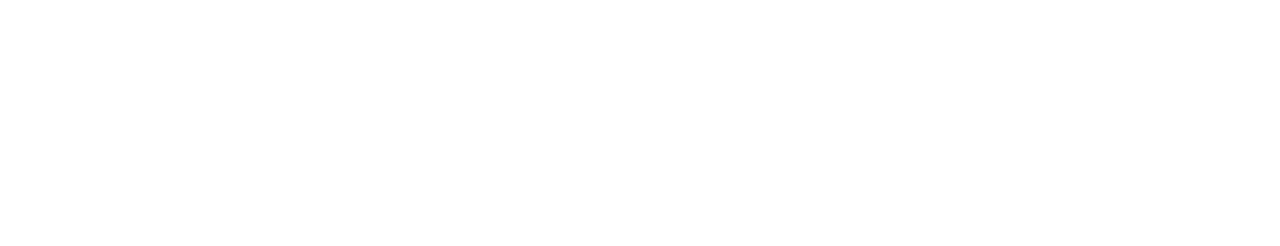
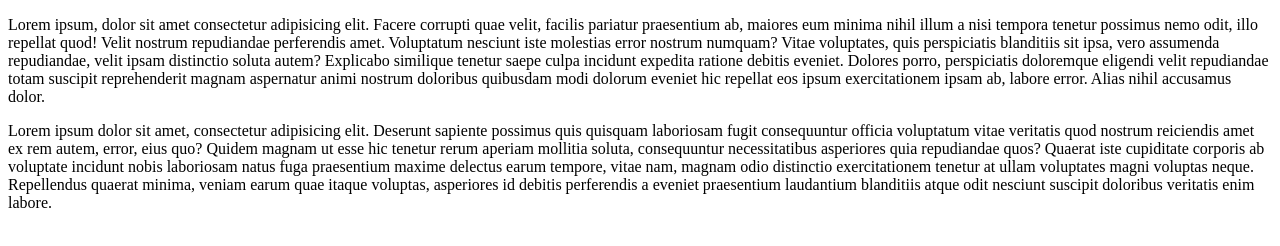
Before and after one commit to Bebe-Khodezatul-kobra-Lupin/my-first-ripo, a plain HTML site: page index.html in a window 1280 px wide. Drawn offline with Linux system fonts and the light colour scheme.

Commit message:
add paragraph

```diff
--- a/index.html
+++ b/index.html
@@ -7,6 +7,9 @@
     <title>My first repo</title>
 </head>
 <body>
+    <p>Lorem ipsum, dolor sit amet consectetur adipisicing elit. Facere corrupti quae velit, facilis pariatur praesentium ab, maiores eum minima nihil illum a nisi tempora tenetur possimus nemo odit, illo repellat quod! Velit nostrum repudiandae perferendis amet. Voluptatum nesciunt iste molestias error nostrum numquam? Vitae voluptates, quis perspiciatis blanditiis sit ipsa, vero assumenda repudiandae, velit ipsam distinctio soluta autem? Explicabo similique tenetur saepe culpa incidunt expedita ratione debitis eveniet. Dolores porro, perspiciatis doloremque eligendi velit repudiandae totam suscipit reprehenderit magnam aspernatur animi nostrum doloribus quibusdam modi dolorum eveniet hic repellat eos ipsum exercitationem ipsam ab, labore error. Alias nihil accusamus dolor.</p>
+
+    <p>Lorem ipsum dolor sit amet, consectetur adipisicing elit. Deserunt sapiente possimus quis quisquam laboriosam fugit consequuntur officia voluptatum vitae veritatis quod nostrum reiciendis amet ex rem autem, error, eius quo? Quidem magnam ut esse hic tenetur rerum aperiam mollitia soluta, consequuntur necessitatibus asperiores quia repudiandae quos? Quaerat iste cupiditate corporis ab voluptate incidunt nobis laboriosam natus fuga praesentium maxime delectus earum tempore, vitae nam, magnam odio distinctio exercitationem tenetur at ullam voluptates magni voluptas neque. Repellendus quaerat minima, veniam earum quae itaque voluptas, asperiores id debitis perferendis a eveniet praesentium laudantium blanditiis atque odit nesciunt suscipit doloribus veritatis enim labore.</p>
 
 </body>
 </html>
```
